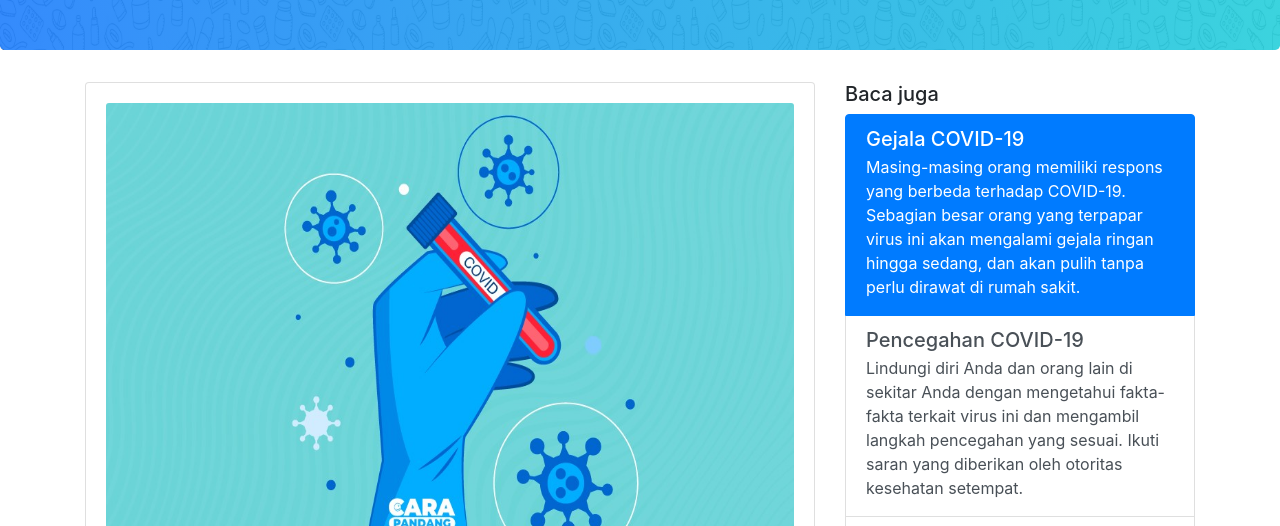
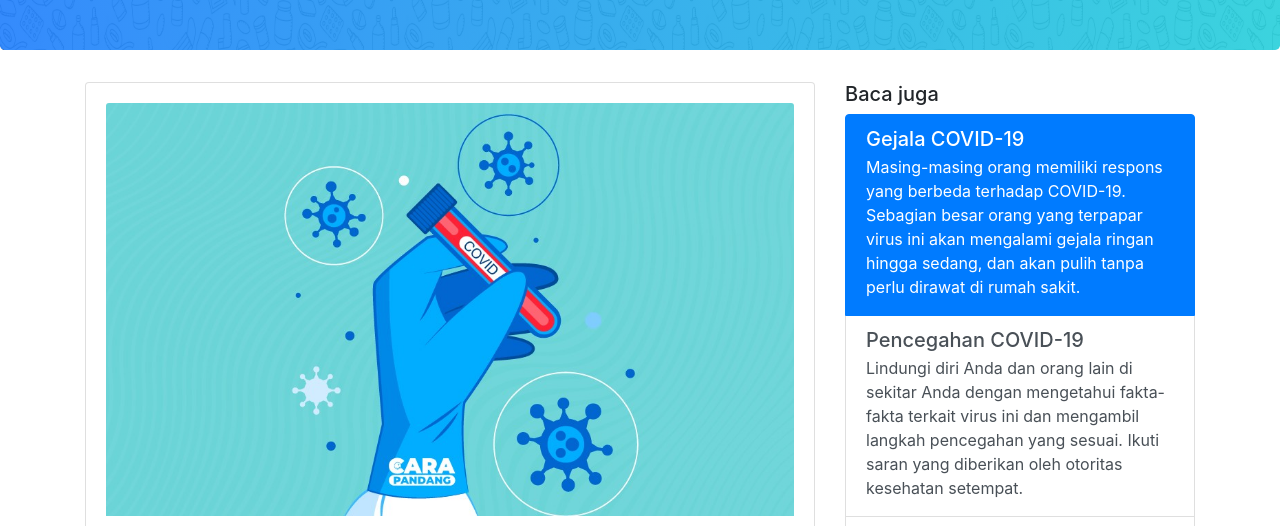
Before and after one commit to MuhammadLuthfiI04/Projek-Akhir, a plain HTML site: page Tugas Akhir Final/Seputar COVID-19/Vaksin corona virus.html in a window 1280 px wide. Shown: the part 209-735 px from the top of the page. Drawn offline with Linux system fonts and the light colour scheme.

Commit message:
Update Vaksin corona virus.html

```diff
--- a/Tugas Akhir Final/Seputar COVID-19/Vaksin corona virus.html
+++ b/Tugas Akhir Final/Seputar COVID-19/Vaksin corona virus.html
@@ -47,7 +47,7 @@
             </div>
               <form>
                     <article>
-                        <img src="img/gambar vaksin corona.jpg" align="center" width="687" height="460" class="card-img-top">
+                        <img src="img/gambar vaksin corona.jpg" align="center" class="card-img-top">
                         <br>
                         <br>
                         <h3><b>Pengertian Vaksin</b></h3>
```
